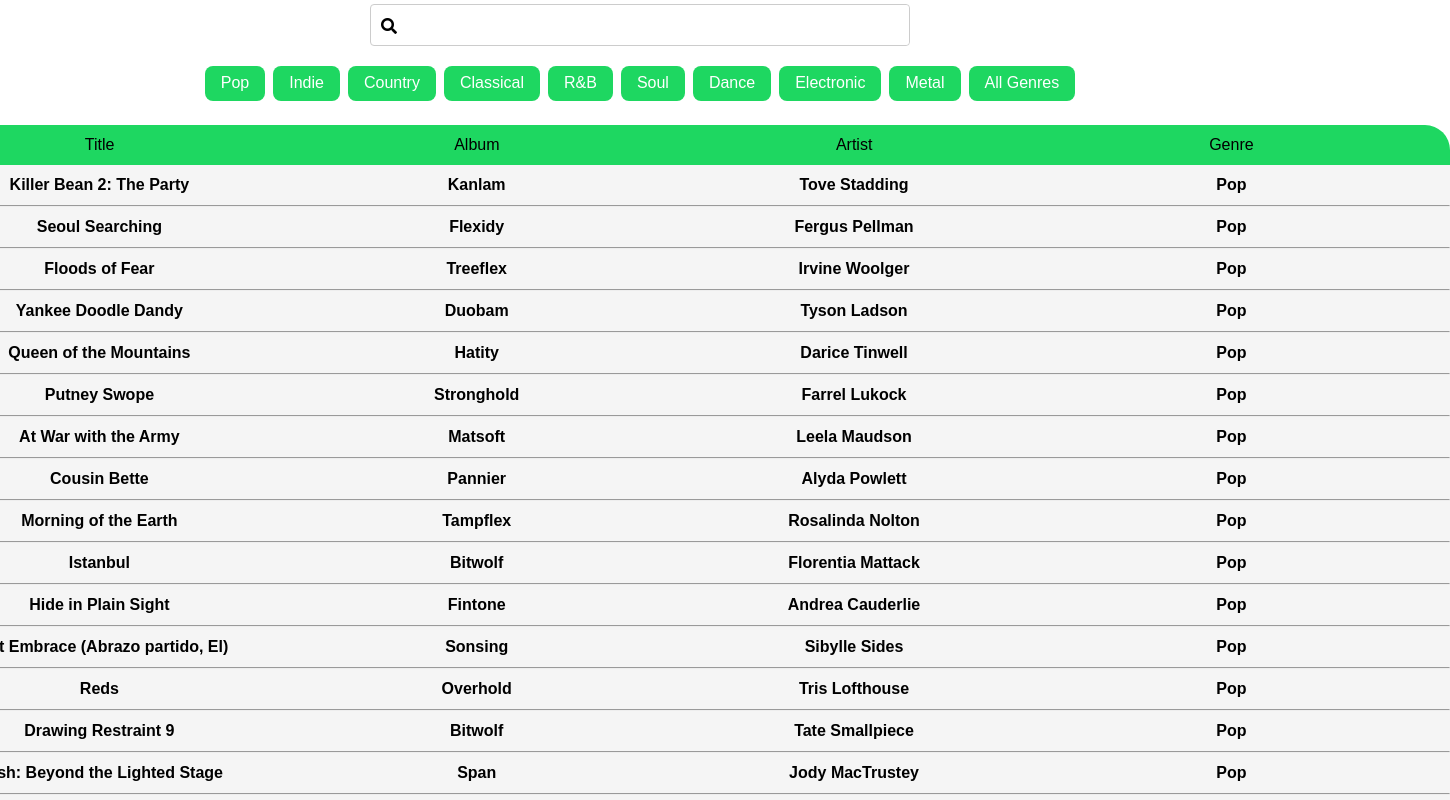
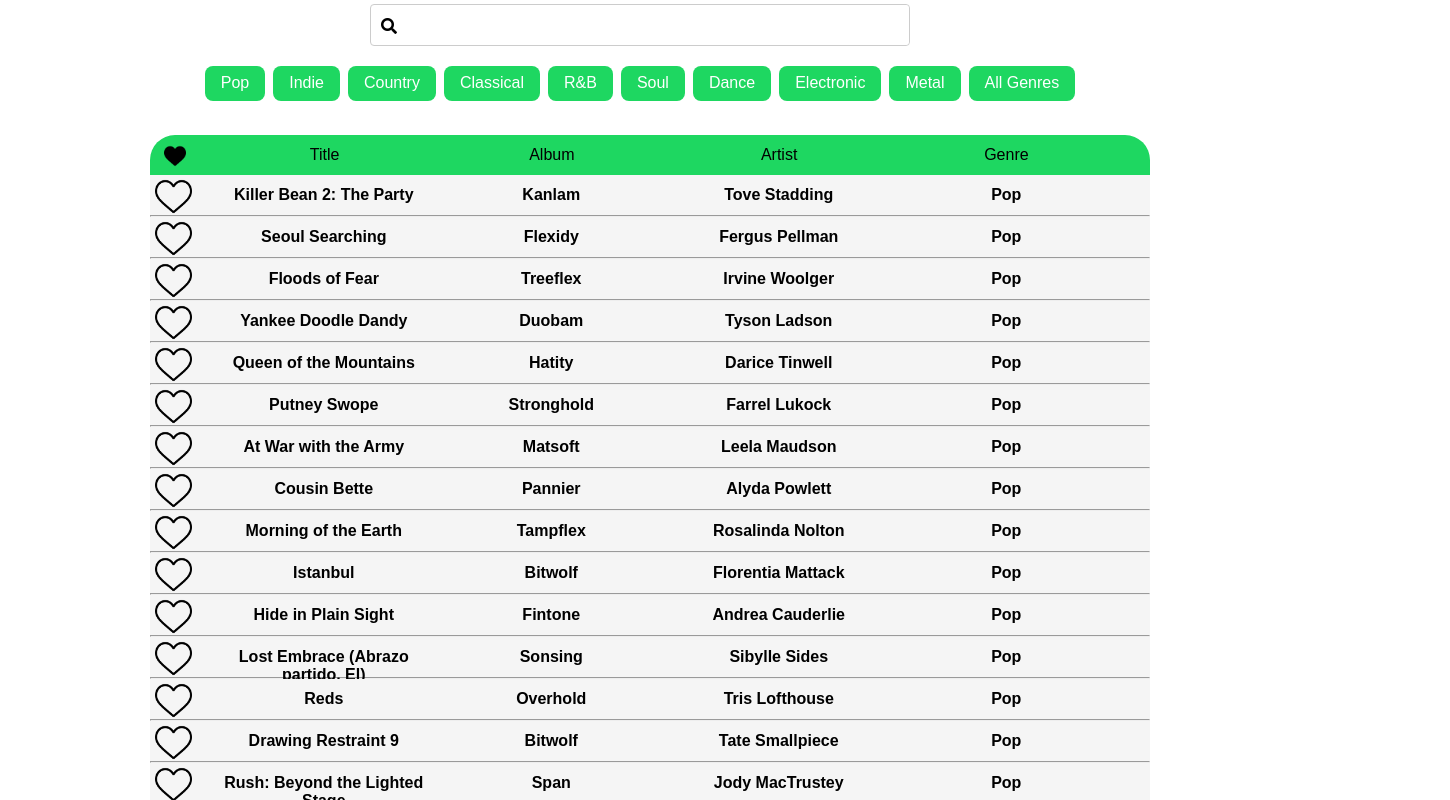
Before and after one commit to mrchristensen/Sonori, a Vue app: page /browse in a window 1280 px wide. Shown: the part 300-1100 px from the top of the page, 1450 px wide, since content can reach past the window. Built offline with nearby package versions, Linux system fonts and the light colour scheme.

Commit message:
heart functionality

```diff
--- a/src/components/CartList.vue
+++ b/src/components/CartList.vue
@@ -14,6 +14,8 @@
           </div>
         </div>
       </div>
+
+      <ProductList :products="products" /> <!-- why won't this work -->
 
       <p>{{ cartMessage }}</p>
     </div>
--- a/src/components/ProductList.vue
+++ b/src/components/ProductList.vue
@@ -10,7 +10,8 @@
       </div>
       <div class="product" v-for="product in products" :key="product.id">
         <div class="info">
-          <img class="image" src="/images/heart.png" alt />
+          <img v-if="!isFound(product)" @click="addToCart(product)" class="image" src="/images/heart.png" alt />
+          <img v-if="isFound(product)" @click="removeFromCart(product)" class="image" src="/images/heart_pink.png" alt />
           <h1 class="title">{{product.title}}</h1>
           <h1>{{product.album}}</h1>
           <h1>{{product.artist}}</h1>
@@ -38,6 +39,23 @@ export default {
   methods: {
     addToCart(product) {
       this.$root.$data.cart.push(product);
+    },
+    removeFromCart(product) {
+      var index = this.$root.$data.cart.map(x => {
+        return x.id;
+      }).indexOf(product.id);
+
+      this.$root.$data.cart.splice(index, 1);
+    },
+    isFound(product) {
+      var found = false;
+      for(var i = 0; i < this.$root.$data.cart.length; i++) {
+          if (this.$root.$data.cart[i].id == product.id) {
+              found = true;
+              break;
+          }
+      }
+      return found;
     }
   }
 };
@@ -54,11 +72,12 @@ export default {
   display: flex;
   align-items: center;
 
-  margin: 10px;
-  margin-top: 0px;
+  margin-left: auto;
+  margin-right: auto;
+  margin-top: 10px;
   margin-bottom: 0px;
 
-  width: 1600px;
+  width: 1000px;
   /* margin-left: 12px; */
   background: #1ed761;
   color: #000;
@@ -82,14 +101,14 @@ export default {
   flex-direction: column;
   flex-wrap: wrap;
   justify-content: center;
-  width: 1600px;
+  width: 1000px;
 }
 
 .product {
   margin: 10px;
   margin-top: 0px;
   margin-bottom: 0px;
-  width: 1600px;
+  width: 1000px;
 }
 
 .product img {
--- a/src/views/Browse.vue
+++ b/src/views/Browse.vue
@@ -81,6 +81,8 @@ export default {
 <style scoped>
 .pure-menu {
   text-align: center;
+  margin-left: auto;
+  margin-right: auto;
 }
 
 .pure-menu-item {
```
